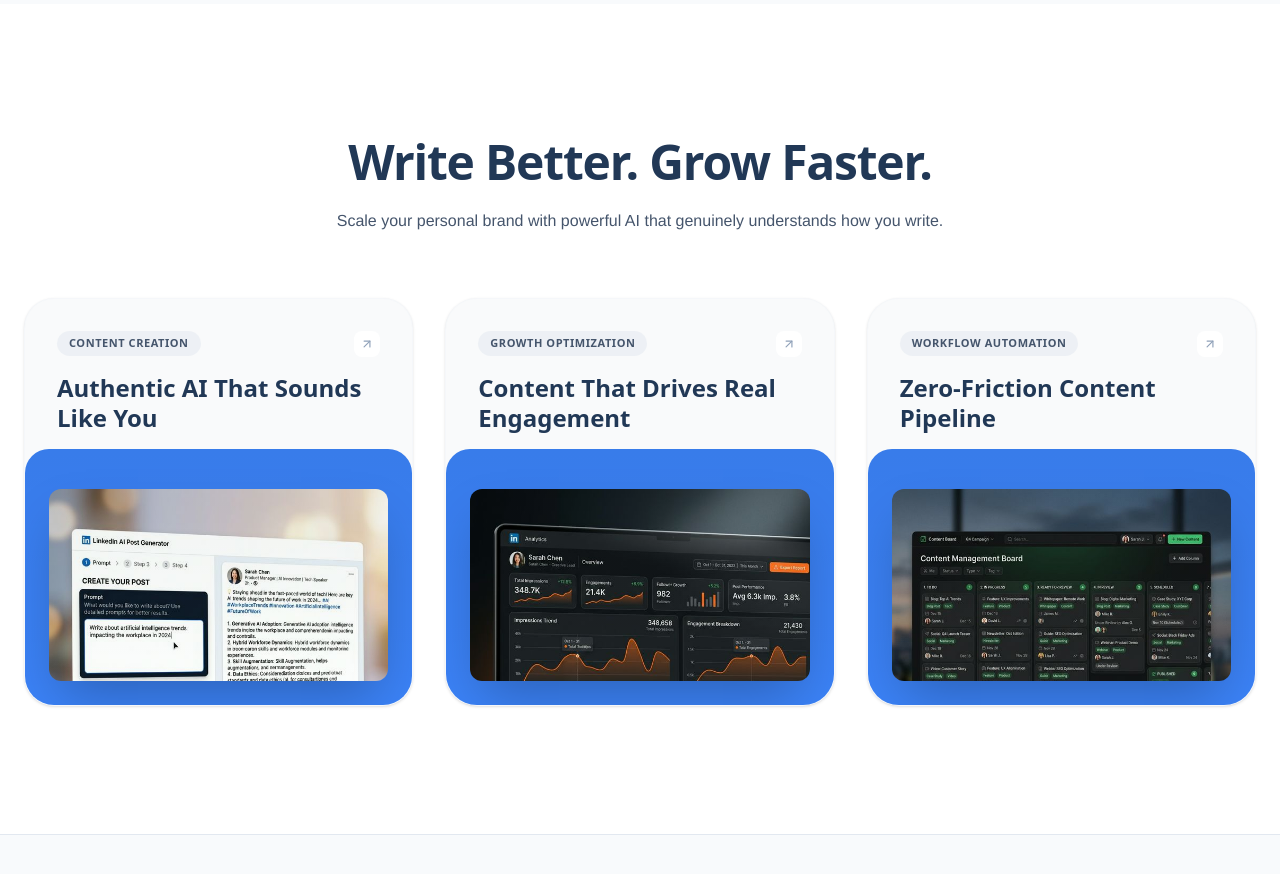
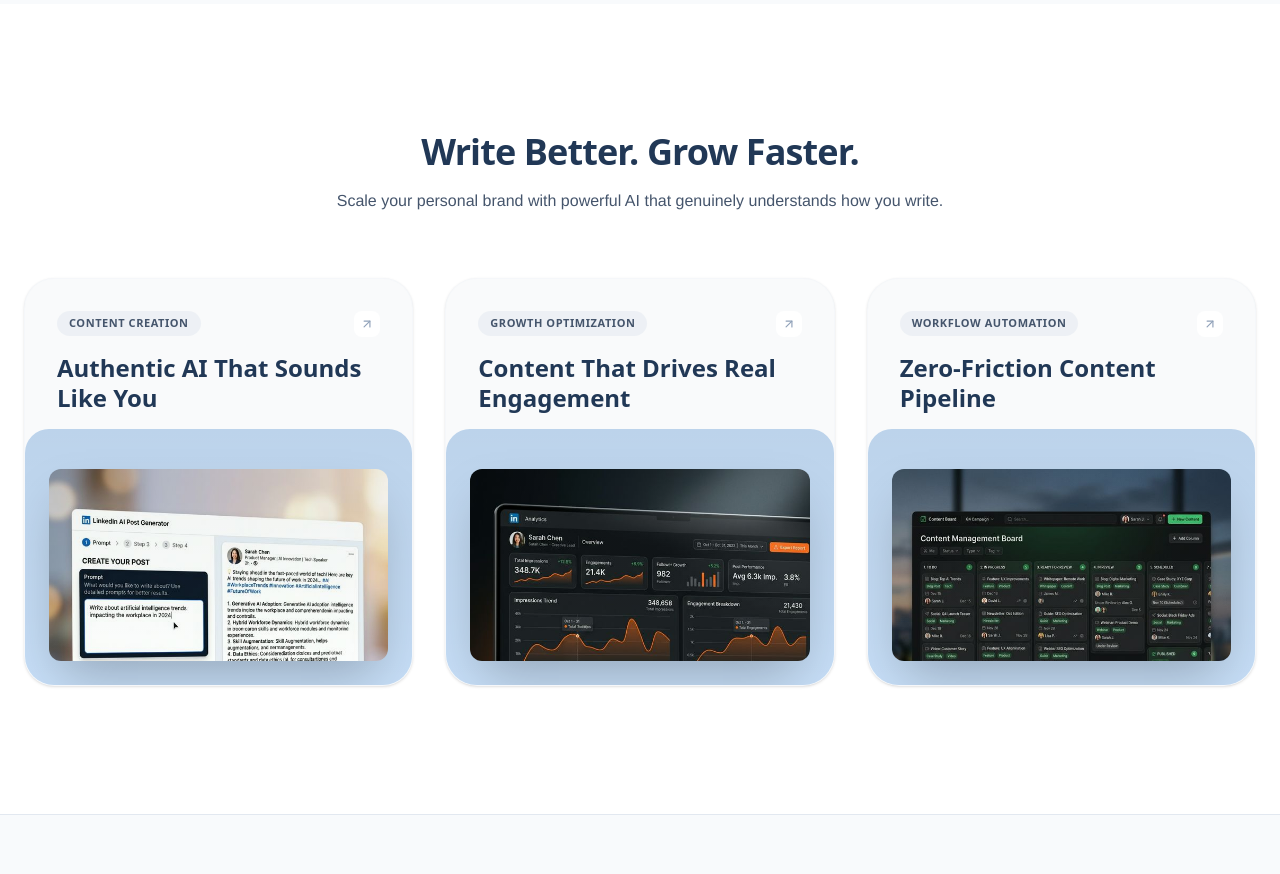
Before and after one commit to thec0deSage/LinkedIn-Optimizer-Pro, a Next.js app: page / in a window 1280 px wide. Shown: the part 680-1554 px from the top of the page. Built offline with nearby package versions, Linux system fonts and the light colour scheme.

Commit message:
fix: section-header

```diff
--- a/src/app/page.tsx
+++ b/src/app/page.tsx
@@ -157,7 +157,7 @@ export default function Home() {
             <div
               className="text-center max-w-3xl mx-auto mb-16"
             >
-              <h2 className="text-4xl md:text-5xl font-bold text-[#213856] mb-4 tracking-tight leading-tight">
+              <h2 className="text-3xl md:text-4xl font-bold text-[#213856] mb-4 tracking-tight">
                 Write Better. Grow Faster.
               </h2>
               <p className="text-slate-600 text-lg">Scale your personal brand with powerful AI that genuinely understands how you write.</p>
@@ -182,7 +182,7 @@ export default function Home() {
                     Authentic AI That Sounds Like You
                   </h3>
                 </div>
-                <div className="mt-auto relative bg-[#3b82f6] p-6 pt-10 rounded-t-[24px] mx-0 overflow-hidden h-64">
+                <div className="mt-auto relative bg-[#BAD8F7]/80 p-6 pt-10 rounded-t-[24px] mx-0 overflow-hidden h-64">
                   <div className="absolute inset-0 bg-gradient-to-b from-black/5 to-transparent"></div>
                   <img
                     src="/images/content-creation.png"
@@ -209,7 +209,7 @@ export default function Home() {
                     Content That Drives Real Engagement
                   </h3>
                 </div>
-                <div className="mt-auto relative bg-[#3b82f6] p-6 pt-10 rounded-t-[24px] mx-0 overflow-hidden h-64">
+                <div className="mt-auto relative bg-[#BAD8F7]/80 p-6 pt-10 rounded-t-[24px] mx-0 overflow-hidden h-64">
                   <div className="absolute inset-0 bg-gradient-to-b from-black/5 to-transparent"></div>
                   <img
                     src="/images/analytics-v2.png"
@@ -236,7 +236,7 @@ export default function Home() {
                     Zero-Friction Content Pipeline
                   </h3>
                 </div>
-                <div className="mt-auto relative bg-[#3b82f6] p-6 pt-10 rounded-t-[24px] mx-0 overflow-hidden h-64">
+                <div className="mt-auto relative bg-[#BAD8F7]/80 p-6 pt-10 rounded-t-[24px] mx-0 overflow-hidden h-64">
                   <div className="absolute inset-0 bg-gradient-to-b from-black/5 to-transparent"></div>
                   <img
                     src="/images/teams-kanban.png"
```
